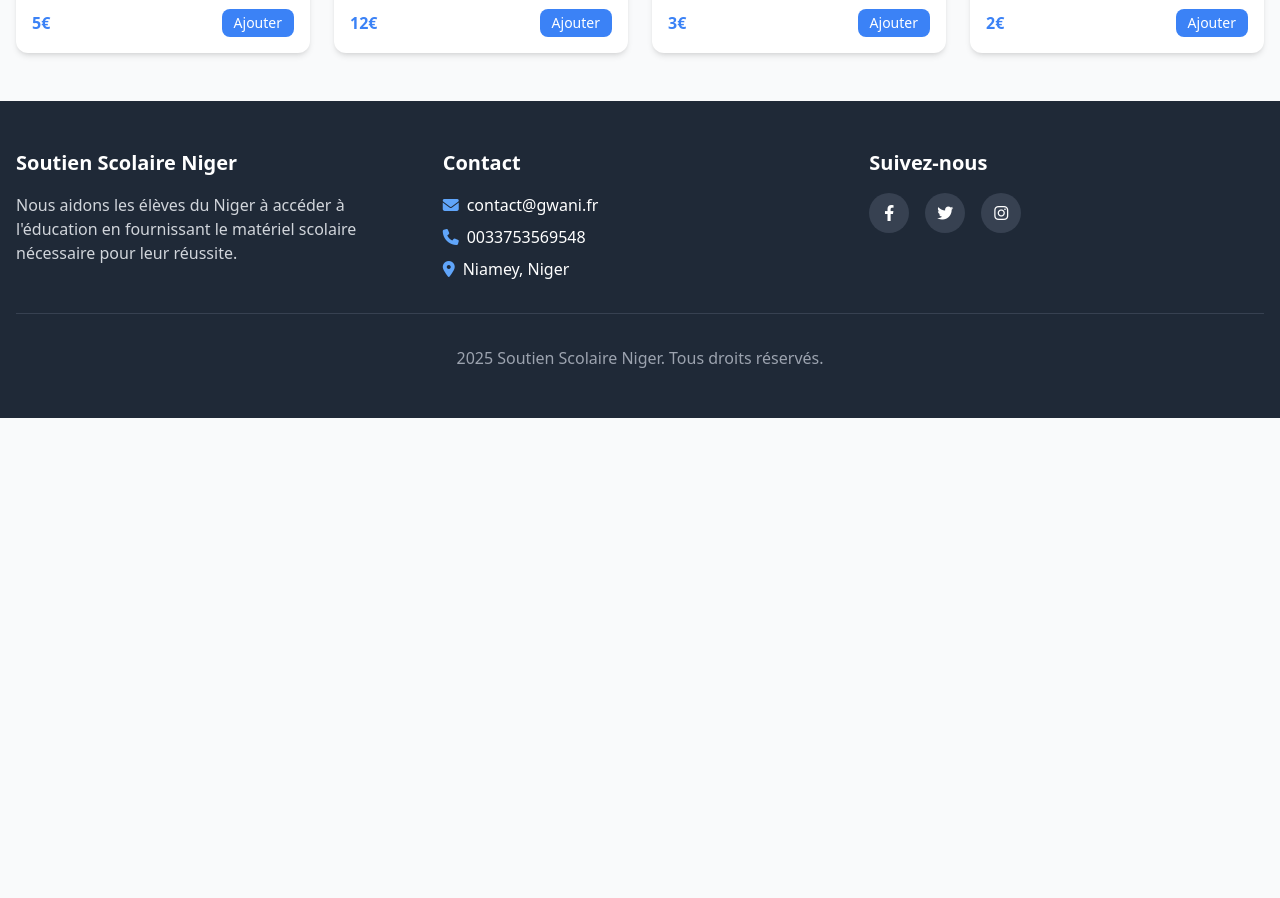
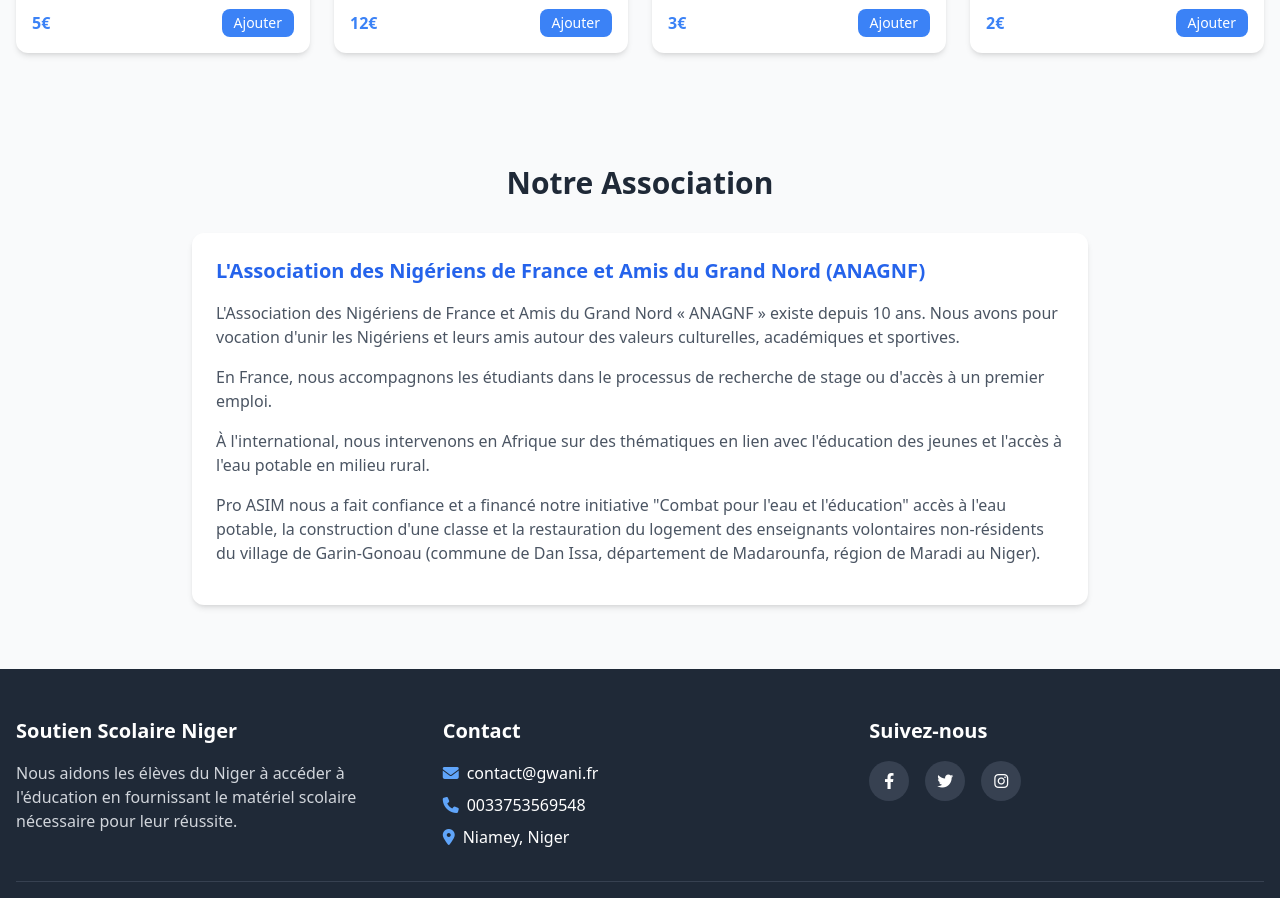
Before and after one commit to sidi30/collect-niger, a plain HTML site: page index.html in a window 1280 px wide. Shown: the part 2809-3707 px from the top of the page. Before the commit the page ends 3227 px from the top, so only its background shows below. Drawn offline with nearby package versions, Linux system fonts and the light colour scheme.

Commit message:
ajout hello asso

```diff
--- a/index.html
+++ b/index.html
@@ -567,6 +567,37 @@
     <!-- Overlay modal -->
     <div id="modal-overlay" class="fixed inset-0 bg-black bg-opacity-50 z-40 hidden"></div>
 
+    <!-- Association History Section -->
+    <section class="bg-gray-50 py-16">
+        <div class="container mx-auto px-4">
+            <h2 class="text-3xl font-bold text-gray-800 mb-8 text-center">Notre Association</h2>
+
+            <div class="bg-white rounded-xl shadow-md overflow-hidden max-w-4xl mx-auto">
+                <div class="p-6">
+                    <h3 class="text-xl font-semibold text-blue-600 mb-4">L'Association des Nigériens de France et Amis du Grand Nord (ANAGNF)</h3>
+
+                    <p class="text-gray-600 mb-4">
+                        L'Association des Nigériens de France et Amis du Grand Nord « ANAGNF » existe depuis 10 ans. Nous avons pour vocation d'unir les Nigériens et leurs amis autour des valeurs culturelles, académiques et sportives.
+                    </p>
+
+                    <p class="text-gray-600 mb-4">
+                        En France, nous accompagnons les étudiants dans le processus de recherche de stage ou d'accès à un premier emploi.
+                    </p>
+
+                    <p class="text-gray-600 mb-4">
+                        À l'international, nous intervenons en Afrique sur des thématiques en lien avec l'éducation des jeunes et l'accès à l'eau potable en milieu rural.
+                    </p>
+
+                    <p class="text-gray-600 mb-4">
+                        Pro ASIM nous a fait confiance et a financé notre initiative "Combat pour l'eau et l'éducation" accès à l'eau potable, la construction d'une classe et la restauration du logement des enseignants volontaires non-résidents du village de Garin-Gonoau (commune de Dan Issa, département de Madarounfa, région de Maradi au Niger).
+
+                    </p>
+
+                </div>
+            </div>
+        </div>
+    </section>
+
     <!-- Footer -->
     <footer class="bg-gray-800 text-white py-12">
         <div class="container mx-auto px-4">
```
